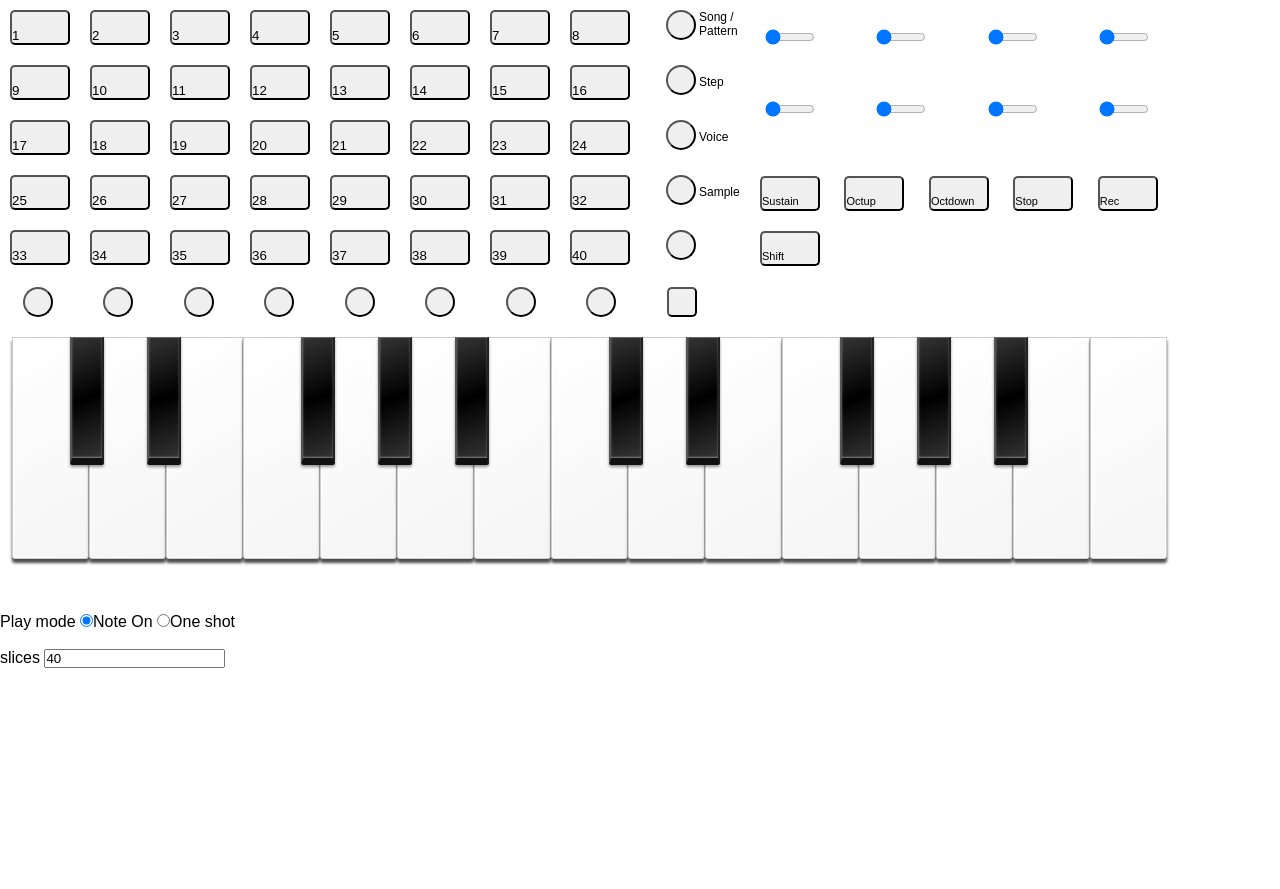
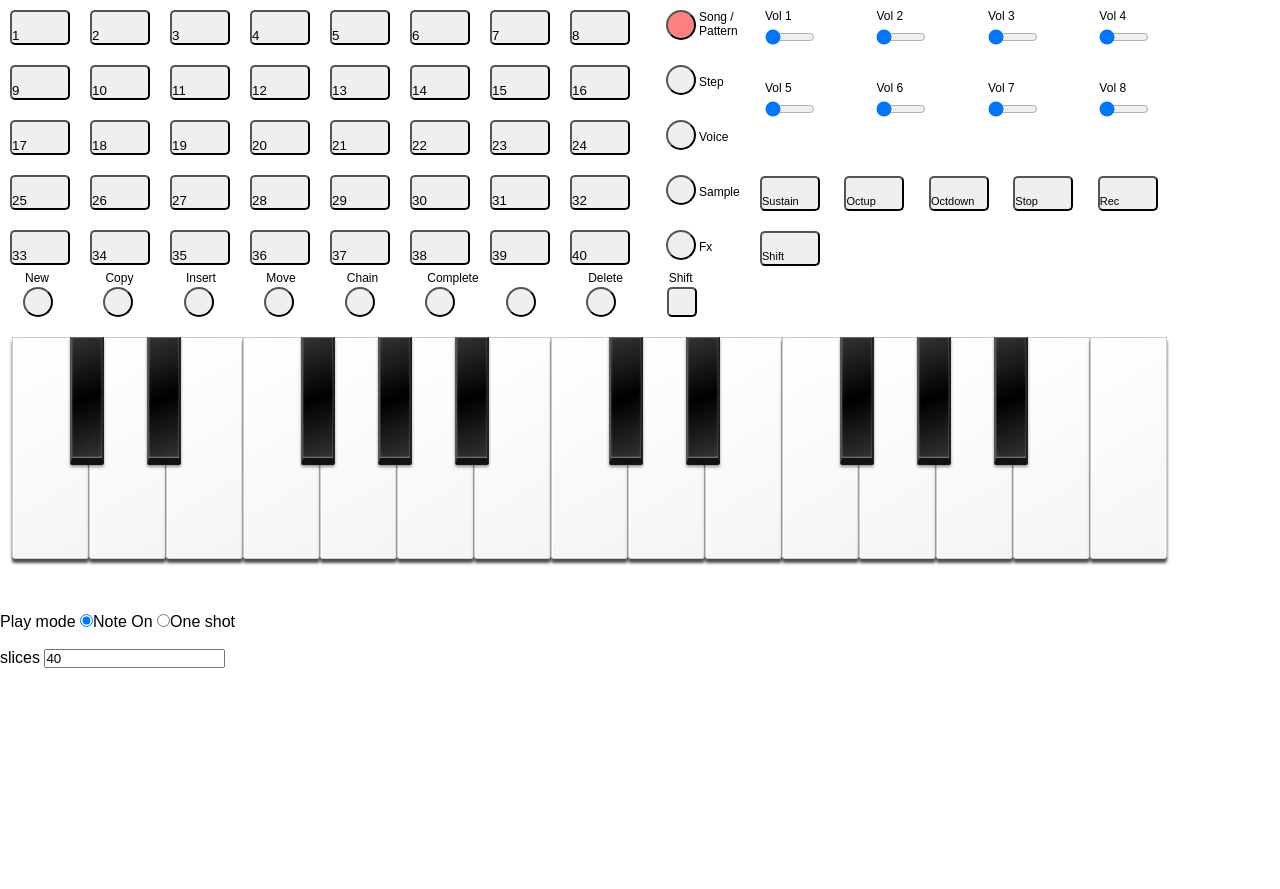
Before and after one commit to nigelskeels/nigelskeels.github.io, a plain HTML site: page index.html in a window 1280 px wide. Shown: the top 889 px of the page. Drawn offline with Linux system fonts and the light colour scheme; no server answers.

Commit message:
Ui added modes and contextual labels

```diff
--- a/index.html
+++ b/index.html
@@ -34,6 +34,9 @@
         width: 50px;
         margin:15px 42px 41px 15px;
     }
+    #functions_x{
+      position: relative;
+    }
     #functions_x button{
         width:30px;
         height:30px;
@@ -42,6 +45,12 @@
     }
     #functions_x button.square{
       border-radius: 5px;
+    }
+    #functions_x label{
+      position: absolute;
+      margin-left: 25px;
+      font-size: 12px;
+      margin-top: -4px;
     }
     #functions_y{
       position: absolute;
@@ -63,9 +72,15 @@
     }
     #sliders{
       position: absolute;
-      width: 500px;
+      width: 445px;
       top: 14px;
       left: 750px;
+    }
+    #sliders label{
+      position: absolute;
+      font-size: 12px;
+      margin-top: -5px;
+      margin-left: 15px;
     }
 
     #transport button{
@@ -133,22 +148,23 @@
 <body>
   <div id="butts"></div>
   <div id="functions_x">
-    <button></button>
-    <button></button>
-    <button></button>
-    <button></button>
-    <button></button>
-    <button></button>
-    <button></button>
-    <button></button>
-    <button class="square"></button>
+    <label for="x1"></label><button id="x1"></button>
+    <label for="x2"></label><button id="x2"></button>
+    <label for="x3"></label><button id="x3"></button>
+    <label for="x4"></label><button id="x4"></button>
+    <label for="x5"></label><button id="x5"></button>
+    <label for="x6"></label><button id="x6"></button>
+    <label for="x7"></label><button id="x7"></button>
+    <label for="x8"></label><button id="x8"></button>
+    <label for="x9"></label><button id="x9" class="square"></button>
   </div>
   <div id="functions_y">
-    <label for="songmode">Song / Pattern</label><button id="songmode"></button>
-    <label for="stepmode">Step</label><button id="stepmode"></button>
+    <label for="pattern">Song / Pattern</label><button id="pattern" class="buttonRed"></button>
+    <label for="step">Step</label><button id="step"></button>
     <label for="voice">Voice</label><button id="voice"></button>
-    <label for="samplemode">Sample</label><button id="samplemode"></button>
-    <button></button>
+    <label for="sample">Sample</label><button id="sample"></button>
+    <label for="fx">Fx</label><button id="fx"></button>
+
   </div>
 
   <div id="transport">
@@ -161,14 +177,14 @@
   </div>
 
   <div id="sliders">
-    <input type="range" min="0" max="128" value="0" oninput="Jackdaw.Ui.changeslider('slider1',this.value);" class="vertical">
-    <input type="range" min="0" max="128" value="0" oninput="Jackdaw.Ui.changeslider('slider2',this.value);" class="vertical">
-    <input type="range" min="0" max="128" value="0" oninput="Jackdaw.Ui.changeslider('slider3',this.value);" class="vertical">
-    <input type="range" min="0" max="128" value="0" oninput="Jackdaw.Ui.changeslider('slider4',this.value);" class="vertical">
-    <input type="range" min="0" max="128" value="0" oninput="Jackdaw.Ui.changeslider('slider5',this.value);" class="vertical">
-    <input type="range" min="0" max="128" value="0" oninput="Jackdaw.Ui.changeslider('slider6',this.value);" class="vertical">
-    <input type="range" min="0" max="128" value="0" oninput="Jackdaw.Ui.changeslider('slider7',this.value);" class="vertical">
-    <input type="range" min="0" max="128" value="0" oninput="Jackdaw.Ui.changeslider('slider8',this.value);" class="vertical">
+    <label for="slider1"></label><input id="slider1" type="range" min="0" max="128" value="0" oninput="Jackdaw.Ui.changeslider('slider1',this.value);" class="vertical">
+    <label for="slider2"></label><input id="slider2" type="range" min="0" max="128" value="0" oninput="Jackdaw.Ui.changeslider('slider2',this.value);" class="vertical">
+    <label for="slider3"></label><input id="slider3" type="range" min="0" max="128" value="0" oninput="Jackdaw.Ui.changeslider('slider3',this.value);" class="vertical">
+    <label for="slider4"></label><input id="slider4" type="range" min="0" max="128" value="0" oninput="Jackdaw.Ui.changeslider('slider4',this.value);" class="vertical">
+    <label for="slider5"></label><input id="slider5" type="range" min="0" max="128" value="0" oninput="Jackdaw.Ui.changeslider('slider5',this.value);" class="vertical">
+    <label for="slider6"></label><input id="slider6" type="range" min="0" max="128" value="0" oninput="Jackdaw.Ui.changeslider('slider6',this.value);" class="vertical">
+    <label for="slider7"></label><input id="slider7" type="range" min="0" max="128" value="0" oninput="Jackdaw.Ui.changeslider('slider7',this.value);" class="vertical">
+    <label for="slider8"></label><input id="slider8" type="range" min="0" max="128" value="0" oninput="Jackdaw.Ui.changeslider('slider8',this.value);" class="vertical">
   </div>
 
 
--- a/js/jackdaw.scheduler.js
+++ b/js/jackdaw.scheduler.js
@@ -5,6 +5,7 @@ var lastsliceplayed=1;
 var drumsound="amen";
 var bufferLoader;
 var playmode="noteon";
+
 
 Jackdaw.Scheduler = ( function( window, undefined ) {
 
@@ -47,7 +48,7 @@ function Playsound(which,slice,pitch,keyid){
 
         console.log("play sound ",which,slice,pitch);
 
-        Jackdaw.Ui.setbuttonstate(slice,true,keyid)
+        Jackdaw.Ui.setbuttonstate(slice,true,keyid,"buttonRed")
         lastsliceplayed=slice;
 
         var soundname = which;
@@ -95,7 +96,7 @@ function Stopsound(which,slice,pitch,keyid){
     var which = drumsound;
     var pitch = pitch || "1";
 
-    Jackdaw.Ui.setbuttonstate(slice,false,keyid)
+    Jackdaw.Ui.setbuttonstate(slice,false,keyid,"buttonRed")
 
     if(playmode=="noteon"){
         var soundname = which;
--- a/js/jackdaw.ui.js
+++ b/js/jackdaw.ui.js
@@ -2,6 +2,7 @@
 Jackdaw.Ui = ( function( window, undefined ) {
 
 var keysdownarray = [];
+var mode = "pattern";
 
 function Init(){
 
@@ -53,7 +54,9 @@ function Init(){
         pianokeyup(e);
     });
 
-    var functions_y_buttons = document.getElementById("functions_y").addEventListener("mousedown",y_but_down)
+    var functions_y_buttons = document.getElementById("functions_y").addEventListener("mousedown",y_but_down);
+
+    set_xlabels("pattern");
 }
 
 function y_but_down(e){
@@ -61,9 +64,46 @@ function y_but_down(e){
     for (var i = 0; i < functions_y_buttons.length; i++) {
         functions_y_buttons[i].className="";
     }
-
     console.info("y_but_down = ",e,e.target.id);
     e.target.className="buttonRed";
+    set_xlabels(e.target.id);
+}
+
+
+function set_xlabels(mode){
+
+    var labeltext = {
+                        "buttons":{
+                            "pattern":["New","Copy","Insert","Move","Chain","Complete","","Delete","Shift"],
+                               "step":["Track 1","Track 2","Track 3","Track 4","Track 5","Track 6","Track 7","Track 8","Shift"],
+                              "voice":["Quantalise +","Quantalise -","Length","Active Step","","","","Delete","Shift"],
+                             "sample":["Slices +","Slices -","Import","Insert","Keymode","Drummode","Reverse","Delete","Shift"],
+                                 "fx":["Track 1","Track 2","Track 3","Track 4","Track 5","Track 6","Track 7","Track 8","Shift"]
+                         },
+                         "sliders":{
+                            "pattern":["Vol 1","Vol 2","Vol 3","Vol 4","Vol 5","Vol 6","Vol 7","Vol 8"],
+                               "step":["Vol 1","Vol 2","Vol 3","Vol 4","Vol 5","Vol 6","Vol 7","Vol 8"],
+                              "voice":["Vol 1","Vol 2","Vol 3","Vol 4","Vol 5","Vol 6","Vol 7","Vol 8"],
+                             "sample":["Start","Start Fine","Length","Length Fine","Attack","Decay","Sustain","Release"],
+                                 "fx":["Vol 1","Vol 2","Vol 3","Vol 4","Vol 5","Vol 6","Vol 7","Vol 8"]
+
+                         }
+                    }
+
+
+
+
+    var functions_x_labels = document.getElementById("functions_x").getElementsByTagName("label");
+    for (var i = 0; i < functions_x_labels.length; i++) {
+        functions_x_labels[i].innerHTML=labeltext.buttons[mode][i];
+        console.info("set_xlabels",functions_x_labels[i]);
+    }
+
+    var functions_x_sliders = document.getElementById("sliders").getElementsByTagName("label");
+    for (var i = 0; i < functions_x_sliders.length; i++) {
+        functions_x_sliders[i].innerHTML=labeltext.sliders[mode][i];
+        console.info("functions_x_sliders",functions_x_sliders[i]);
+    }
 }
 
 
@@ -114,11 +154,12 @@ function keyuptest(e){
 
 }
 
-function Setbuttonstate(slice,pressedstate,keyid){
+function Setbuttonstate(slice,pressedstate,keyid,colour){
     // console.log("setbuttonstate",slice)
     var but = document.getElementById("slice"+slice);
             if(pressedstate==true){
-                but.className="pressed";
+
+                but.className=colour;
             }else{
                 but.className="";
             }
```
